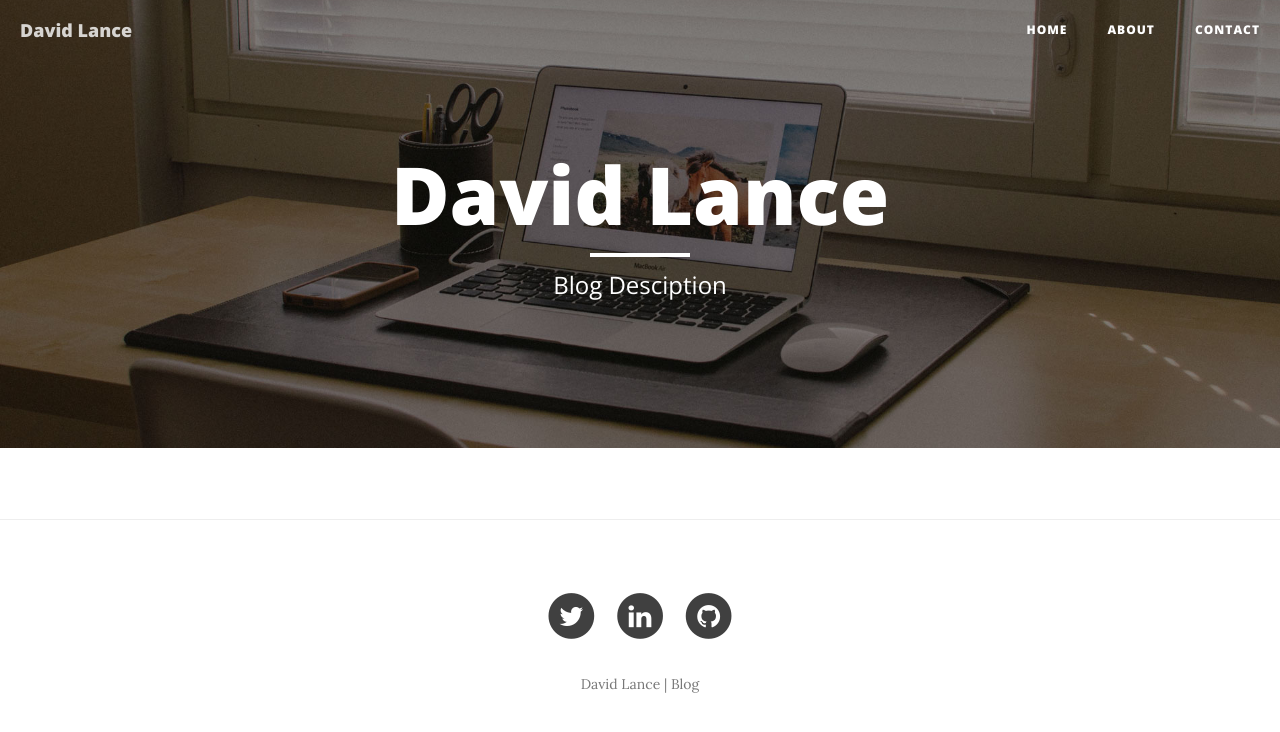
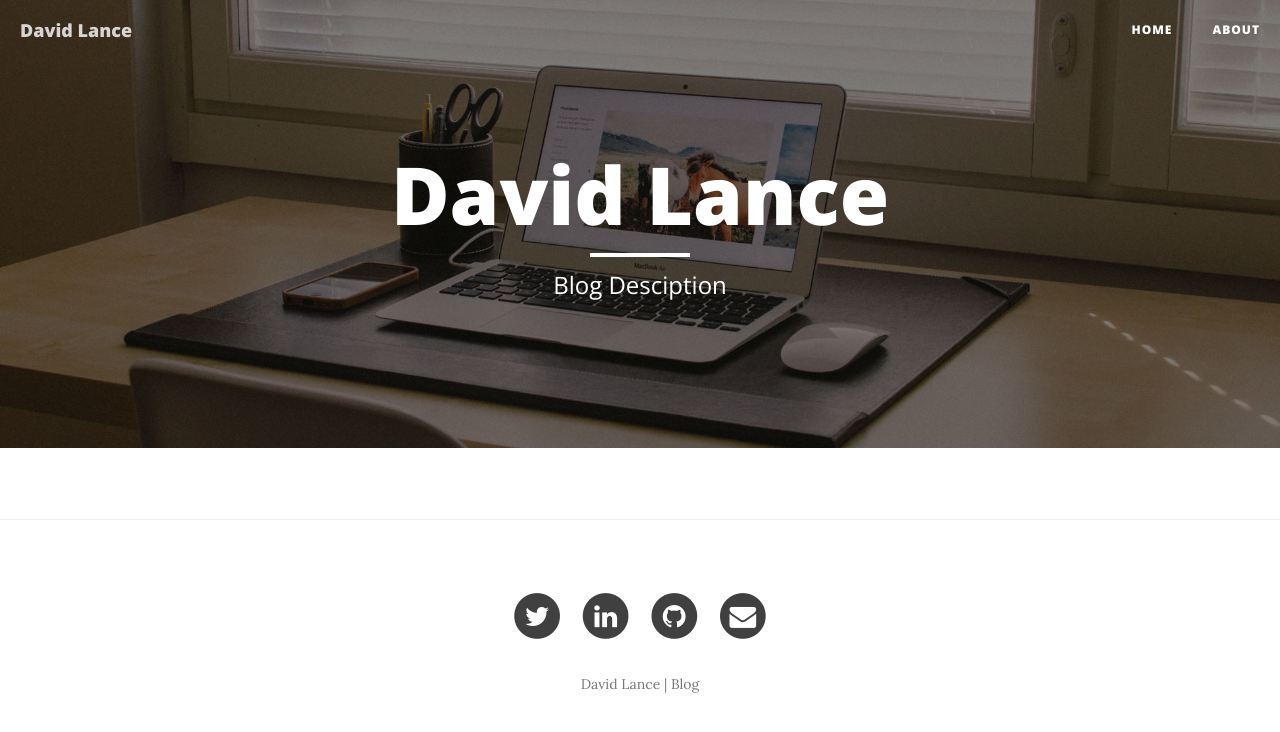
Before and after one commit to DLance96/django-blog, a Django app: page / in a window 1280 px wide. Shown: the top 732 px of the page. Run offline with Django 3.2, Linux system fonts and the light colour scheme; data that the repository does not hold is empty; some libraries are stand-ins or nearby versions.

Commit message:
Removed contact page and added contact button

```diff
--- a/blog/templates/blog/post_list.html
+++ b/blog/templates/blog/post_list.html
@@ -55,9 +55,6 @@
                     </li>
                     <li>
                         <a href="">About</a>
-                    </li>
-                    <li>
-                      <a href="{% url 'blog:contact' %}">Contact</a>
                     </li>
                 </ul>
             </div>
@@ -136,6 +133,14 @@
                                 </span>
                             </a>
                         </li>
+                        <li>
+                            <a href="mailto: dlance1996@gmail.com">
+                              <span class="fa-stack fa-lg">
+                                <i class="fa fa-circle fa-stack-2x"></i>
+                                <i class="fa fa-envelope fa-stack-1x fa-inverse"></i>
+                              </span>
+                            </a>
+                        </li>
                     </ul>
                     <p class="copyright text-muted">David Lance | Blog</p>
                 </div>
--- a/blog/urls.py
+++ b/blog/urls.py
@@ -6,6 +6,5 @@ urlpatterns = [
     url(r'^(?P<year>[0-9]{4})/$', views.year_archive, name='year_archive'),
     url(r'^(?P<year>[0-9]{4})/(?P<month>[0-9]{2})/$', views.month_archive, name='month_archive'),
     url(r'^post/(?P<post_id>[0-9]+)/$', views.post, name='post'),
-    url(r'^contact$', views.contact, name='contact'),
     url(r'^$', views.post_list, name='post_list'),
 ]
--- a/blog/views.py
+++ b/blog/views.py
@@ -17,6 +17,3 @@ def year_archive(request, year):
 def month_archive(request, year, month):
     posts = Post.objects.filter(pub_date__month = month, pub_date__year = year).order_by('pub_date')
     return render(request, 'blog/post_list.html', {'posts':posts})
-
-def contact(request):
-    return render(request, 'blog/contact.html', {})
```
Also changed, not shown: blog/templates/blog/post.html (+8 -3 lines).
